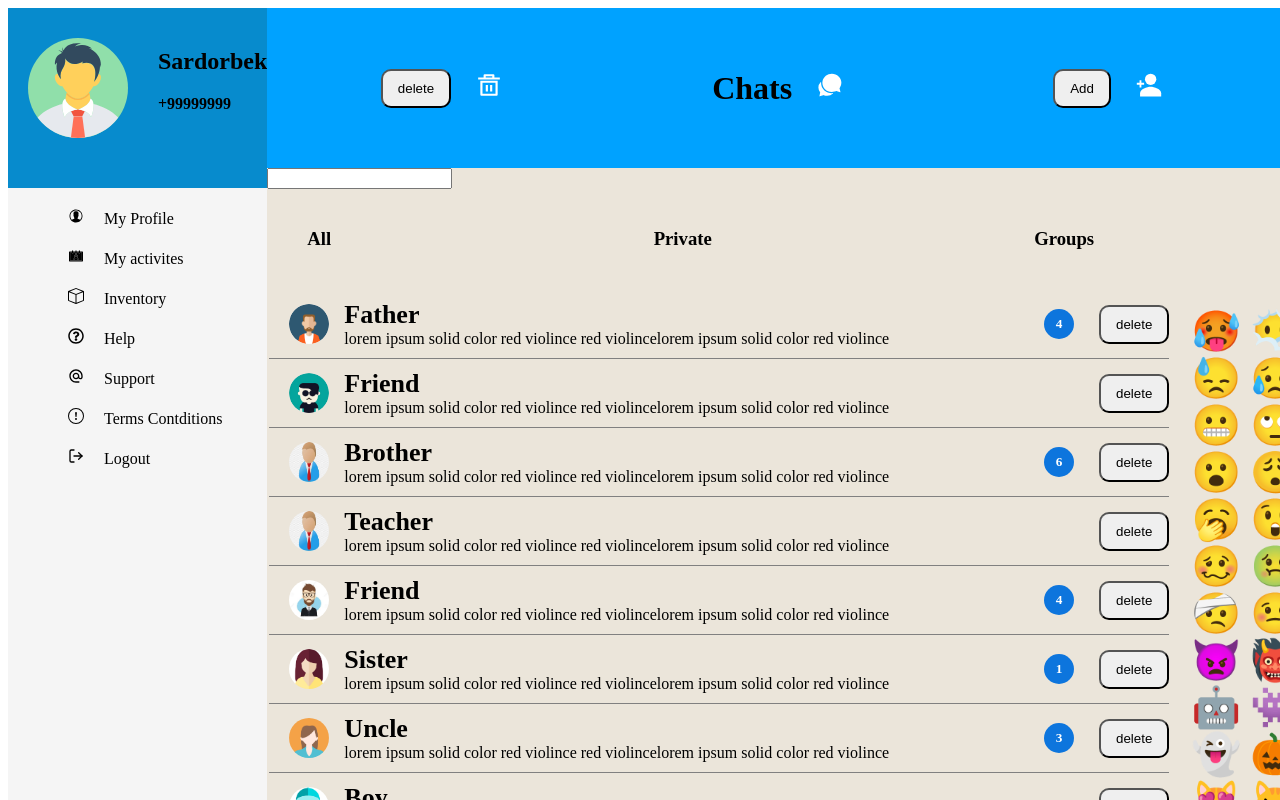
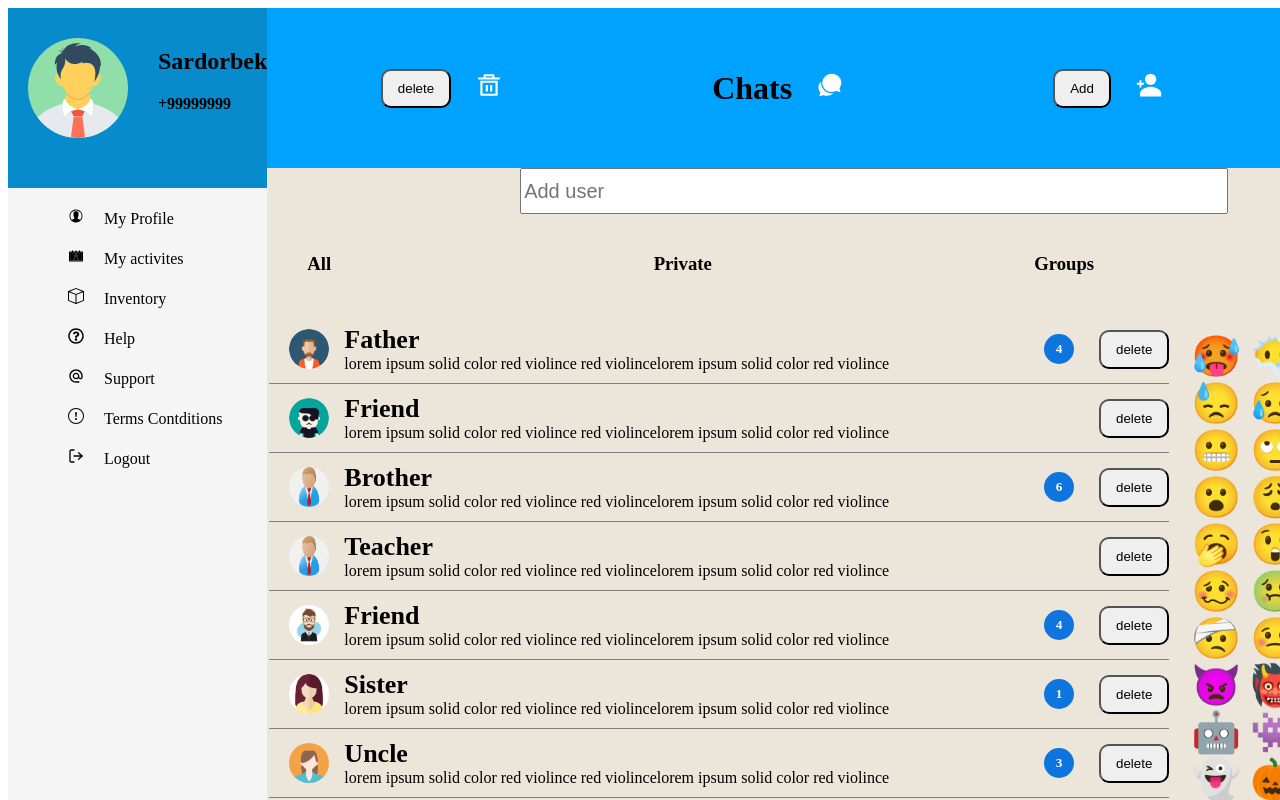
Before and after one commit to NizamovSardorbek/telegram, a React (Create React App) app: page / in a window 1280 px wide. Both pictures are taken after a click on the button "New". Shown: the top 800 px of the page. Built offline with nearby package versions, Linux system fonts and the light colour scheme.

Commit message:
delete push

```diff
--- a/src/App.jsx
+++ b/src/App.jsx
@@ -12,6 +12,7 @@ import { IoPersonAddSharp } from "react-icons/io5";
 import { BsSearch } from "react-icons/bs";
 import Img from "./mock/user.svg";
 import { Data } from "./Data.js";
+import Boy from "./roadtomoon.jpeg";
 import {
   Container,
   Sidebar,
@@ -28,6 +29,7 @@ import {
   AvatarDiv,
   TableWrap,
   Stickers,
+  InputAdd,
 } from "./Appstyled";
 
 export default function App() {
@@ -62,7 +64,23 @@ export default function App() {
   };
 
   const AddValue = () => {
-    setData([...data, { id: data.lenth + 1, name: inputValue }]);
+    if (inputValue.length > 0) {
+      const Dates = [
+        ...data,
+        {
+          id: data.length + 1,
+          name: inputValue,
+          parapraph:
+            "lorem ipsum solid color red violince  red violincelorem ipsum solid color red violince",
+          count: data.length % 2,
+        },
+      ];
+      setData(Dates);
+    }
+  };
+  const onDelete = (ids) => {
+    const newData = data.filter((val) => val.id !== ids);
+    setData(newData);
   };
   return (
     <Container>
@@ -194,7 +212,8 @@ export default function App() {
           </SpanIcons>
         </Chats>
         {openInput ? (
-          <input
+          <InputAdd
+            placeholder="Add user"
             type="text"
             onChange={({ target }) => setInputValue(target.value)}
           />
@@ -209,7 +228,8 @@ export default function App() {
         </Navbar>
         <TableWrap>
           <Table>
-            {data.map((value, index) => (
+            {data.length > 0 ? (
+              data.map((value, index) => (
                 <div>
                   <ImageAvatar key={index}>
                     <AvatarDiv>
@@ -230,17 +250,24 @@ export default function App() {
                         )}
                       </div>
                     </div>
-                        <Button>delete</Button>
+                    <Button onClick={() => onDelete(value.id)}>delete</Button>
                   </ImageAvatar>
                 </div>
-            ))}
+              ))
+            ) : (
+              <h1>No Messages</h1>
+            )}
           </Table>{" "}
+          {data.length > 0 ? (
             <Stickers>
               🥵😶‍🌫️😱🤔🤗😓😥😰😶🤥😬🙄😯😦😧😮😮‍💨😪🤤😴🥱😲😵😵‍💫🤐🥴🤢🤮🤠🤑🤕🤒😷
               🤧😈👿👹👺🤡💩🤖👾👽☠️💀
               👻🎃😺😸😹😻😼😀😃😄😁😆😅😂🤣🥲☺️😊😇🙂🙃😉😌😍🥰😘😗😙
               😚😋🧐🤨🤪😜😝😛🤓😎🥸🤩🥳 😏🙁😕😟😔😞😒☹️😣😖😫😩
             </Stickers>
+          ) : (
+            ""
+          )}
         </TableWrap>
       </Content>
     </Container>
--- a/src/Appstyled.jsx
+++ b/src/Appstyled.jsx
@@ -159,3 +159,10 @@ export const IconWrap = styled.i`
   color: white;
   margin: 0 10px;
 `;
+export const InputAdd = styled.input`
+  width: 700px;
+  height: 40px;
+  margin-left: 20%;
+  font-size: 20px;
+  color: red;
+`;
--- a/src/Data.js
+++ b/src/Data.js
@@ -12,7 +12,7 @@ export   const  Data = [
     id:1,
     name:"Father",
     parapraph:"lorem ipsum solid color red violince  red violincelorem ipsum solid color red violince",
-     image: Avatar,
+    image: Avatar,
     count :4
 },
 {
```
Also changed, not shown: src/roadtomoon.jpeg (renamed from src/mock/roadtomoon.jpeg). Lines whose indentation alone changed are shown as unchanged.
